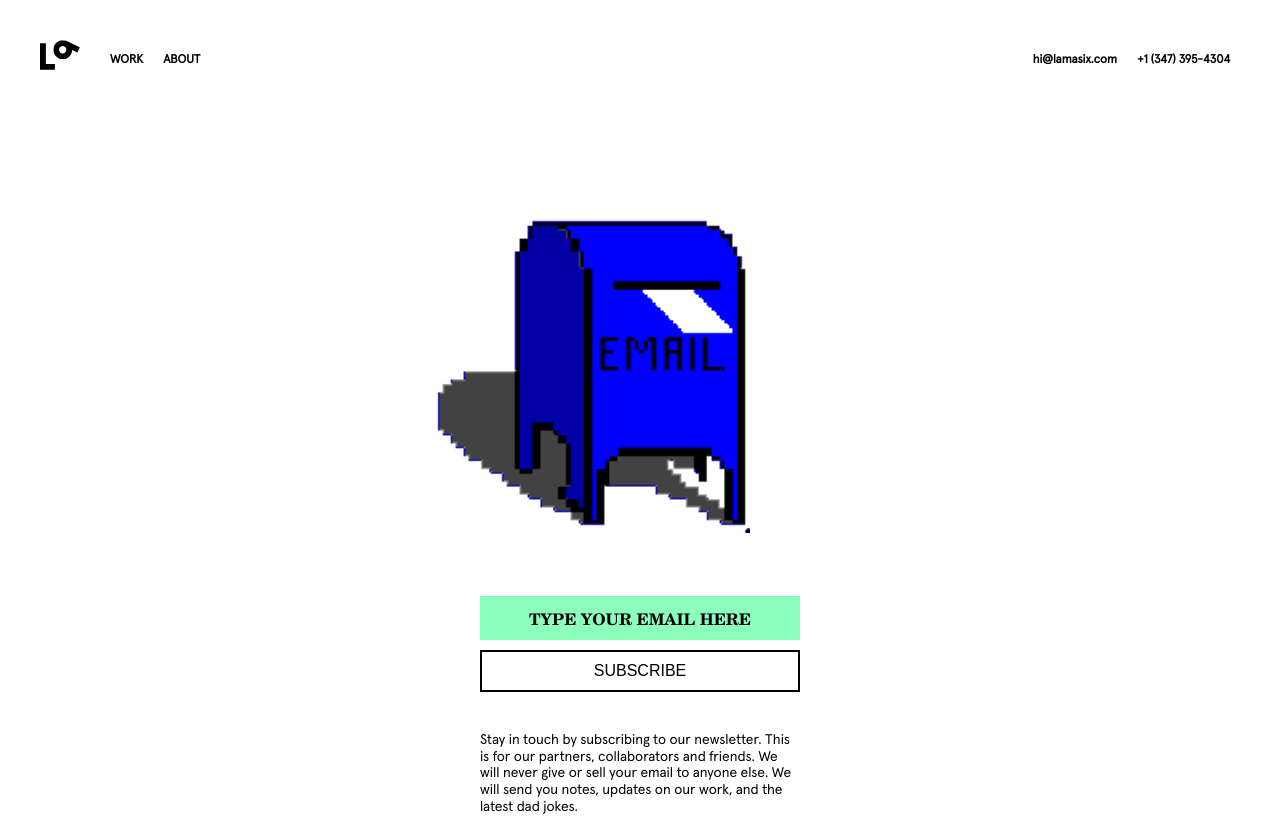
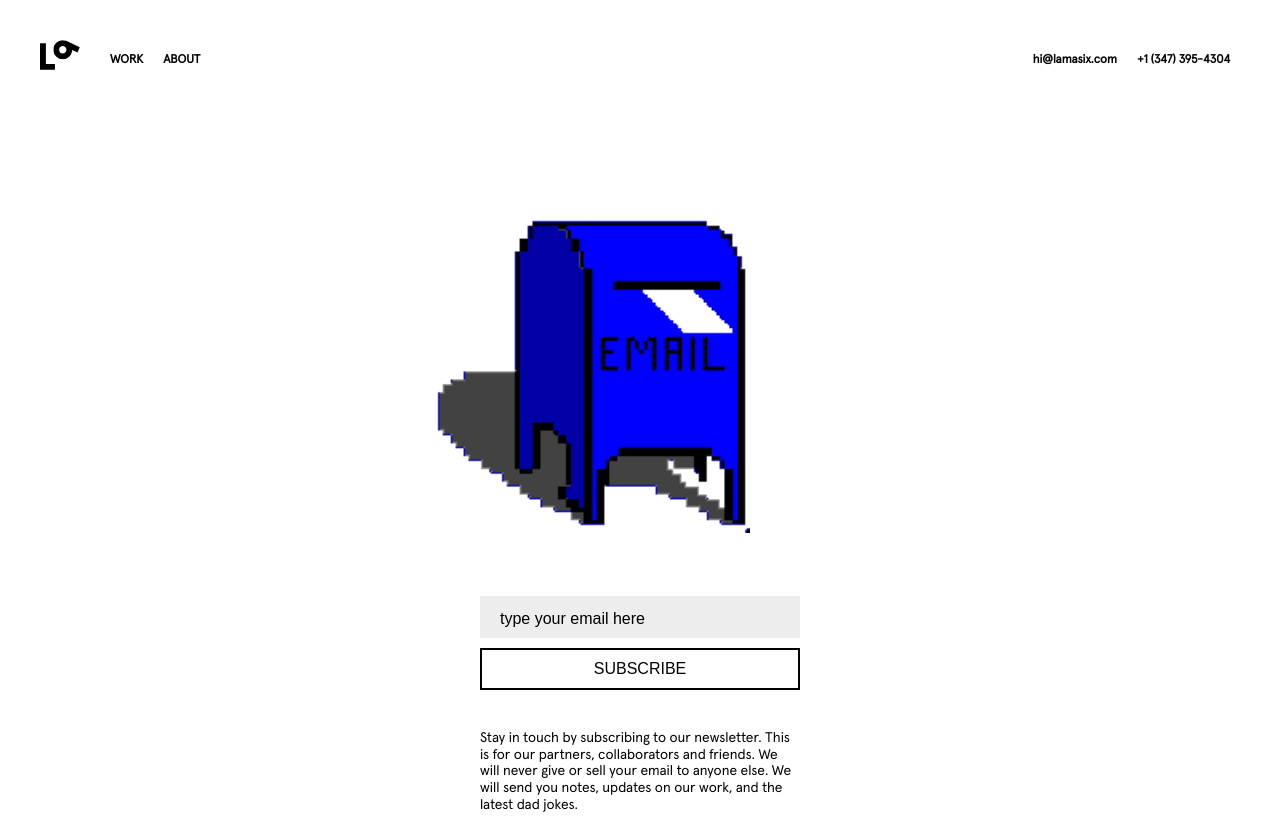
Before and after one commit to maxkirchoff/lamasix.com, a Vue app: page /sign-up in a window 1280 px wide. Built offline with nearby package versions, Linux system fonts and the light colour scheme; a small style sheet from the web is missing.

Commit message:
updated not found

```diff
--- a/src/components/NotFound.vue
+++ b/src/components/NotFound.vue
@@ -6,10 +6,10 @@
       <div style="background-image:url('/static/404-3.jpg')"></div>
       <div style="background-image:url('/static/404-4.jpg')"></div>
     </div>
+    <div class="white-overlay"></div>
     <div id="floater">
-      <h1>We can't find that.</h1>
-      <p>Sorry, but we can't find what you're looking for.</p>
-      <p>We know...this is awkward and frustrating.</p>
+      <h1>Huh?!</h1>
+      <p>We can't find what you're looking for.<br />...this is awkward.</p>
       <p>Maybe just check out some of our cool <router-link :to="{ name: 'Work' }">work</router-link> or <router-link :to="{ name: 'SignUp' }">sign-up</router-link> for our newsletter? :)</p>
     </div>
   </section>
@@ -62,9 +62,7 @@ export default {
 <style lang="scss">
 @import "../scss/variables";
 body {
-  background-size: cover cover;
-  background-position: top center;
-  background-repeat: no-repeat;
+  background-color: #fff;
 }
 
 #magic-bgs {
@@ -78,7 +76,7 @@ body {
   z-index: -1;
   div {
     background-position: top center;
-    background-size: cover;
+    background-size: covernpm;
     background-repeat: no-repeat;
     position: absolute;
     top:0;
@@ -88,25 +86,41 @@ body {
     z-index: 0;
   }
 }
+.white-overlay {
+  position: absolute;
+  top:0;
+  bottom: 0;
+  right:0;
+  left:0;
+  opacity: 0.4;
+  background: #fff;
+  z-index: -1;
+}
 #floater {
-  background: rgba(255,255,255,0.5);
   padding: 100px 50px;
 
   @media (min-width: $md-width-min) {
-    width: 50%;
+    width: 80%;
     margin: 0 auto;
-    padding: 150px 100px;
+    padding: 150px 50px;
+  }
+
+  br {
+    @media (min-width: $md-width-min) {
+      display: none;
+    }
   }
 
   h1 {
     font-family: $bold-serif;
-    font-size: 30px;
+    font-size: 100px;
+    margin: 0;
 
     @media (min-width: $sm-width-min) {
-      font-size: 50px;
+      font-size: 150px;
     }
     @media (min-width: $md-width-min) {
-      font-size: 80px;
+      font-size: 300px;
       margin: 0;
     }
   }
--- a/src/components/SignUp.vue
+++ b/src/components/SignUp.vue
@@ -118,7 +118,7 @@ export default {
         font-size: 16px;
         display: block;
         outline: none;
-        text-align: center;
+        text-align: left;
         color: #000;
         width: 100%;
 
@@ -132,13 +132,21 @@ export default {
         }
 
         &[type="email"] {
-          padding: 14px 0 10px;
-          background: #8DFFBD;
+          padding: 14px 20px 10px;
+          background: #ededed;
           border: none;
-          font-family: $bold-serif;
+          text-transform: lowercase;
+          width: calc(100% - 40px);
+          @media (min-width: $sm-width-min) {
+            width: calc(60% - 40px);
+          }
+          @media (min-width: $md-width-min) {
+            width: calc(40% - 40px);
+          }
         }
 
         &[type="submit"] {
+          text-align: center;
           margin-top: 10px;
           border: 2px solid #000;
           background: #fff;
--- a/src/components/Work.vue
+++ b/src/components/Work.vue
@@ -800,7 +800,7 @@ body[data-theme="romper"] {
       margin-top: -20px;
 
       @media (min-width: $sm-width-min) {
-        margin-top:50px;
+        margin-top:120px;
       }
     }
     .assets {
```
